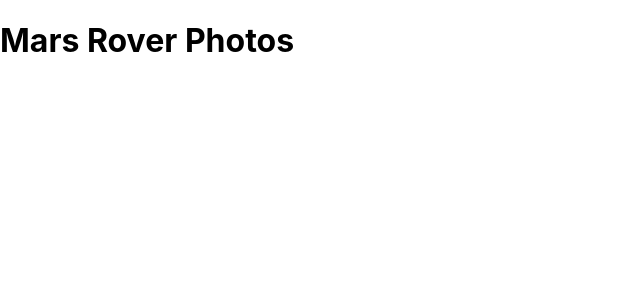
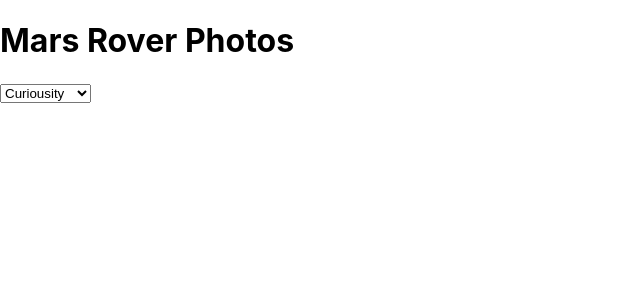
Before and after one commit to agatakulbicka/mars-rover-photos, a React (Create React App) app: page / in a window 1280 px wide. Shown: the top 300 px of the page, without its empty margins (0-640 px from the left). Built offline with nearby package versions, Linux system fonts and the light colour scheme.

Commit message:
Added RoverSelected component

```diff
--- a/package.json
+++ b/package.json
@@ -8,9 +8,9 @@
     "react-scripts": "2.0.5"
   },
   "scripts": {
-    "start": "react-scripts start",
-    "build": "react-scripts build",
-    "test": "react-scripts test",
+    "start": "NODE_PATH=src react-scripts start",
+    "build": "NODE_PATH=src react-scripts build",
+    "test": "NODE_PATH=src react-scripts test",
     "eject": "react-scripts eject"
   },
   "eslintConfig": {
--- a/src/app/App.js
+++ b/src/app/App.js
@@ -1,11 +1,13 @@
 import React, {Component} from 'react';
 import './App.css';
+import {RoverSelectContainer} from '../roverSelect';
 
 class App extends Component {
   render() {
     return (
         <div className="app">
           <h1>Mars Rover Photos</h1>
+          <RoverSelectContainer/>
         </div>
     );
   }
--- /dev/null
+++ b/src/roverSelect/RoverSelect.jsx
@@ -0,0 +1,23 @@
+import {object} from 'prop-types';
+import React from 'react';
+import {roverNames} from '../shared/labels';
+
+function RoverSelect() {
+    console.log("Aasdasdsdsdsdsdsd", roverNames, Object.values(roverNames).map(rover => rover))
+    return (
+        <select>{Object.values(roverNames)
+            .map(rover =>
+             <option
+                key={rover.id}
+                value={rover.value}>
+                    {rover.value}
+            </option>)}
+        </select>
+    )
+}
+
+// RoverSelect.propTypes = {
+//     rovers: object
+// }
+
+export default RoverSelect;
--- /dev/null
+++ b/src/roverSelect/index.js
@@ -0,0 +1,3 @@
+import RoverSelectContainer from './RoverSelect';
+
+export {RoverSelectContainer};
--- /dev/null
+++ b/src/shared/labels.js
@@ -0,0 +1,14 @@
+export const roverNames = {
+    curiousity: {
+        value: 'Curiousity',
+        id: 'curiousity'
+    },
+    opportunity: {
+        value: 'Opportunity',
+        id: 'opportunity'
+    },
+    spirit: {
+        value: 'Spirit',
+        id: 'spirit'
+    }
+}
```
Also changed, not shown: src/roverSelect/RoverSelectContainer.jsx (added, +12 -0 lines), src/shared/constants.js (added).
